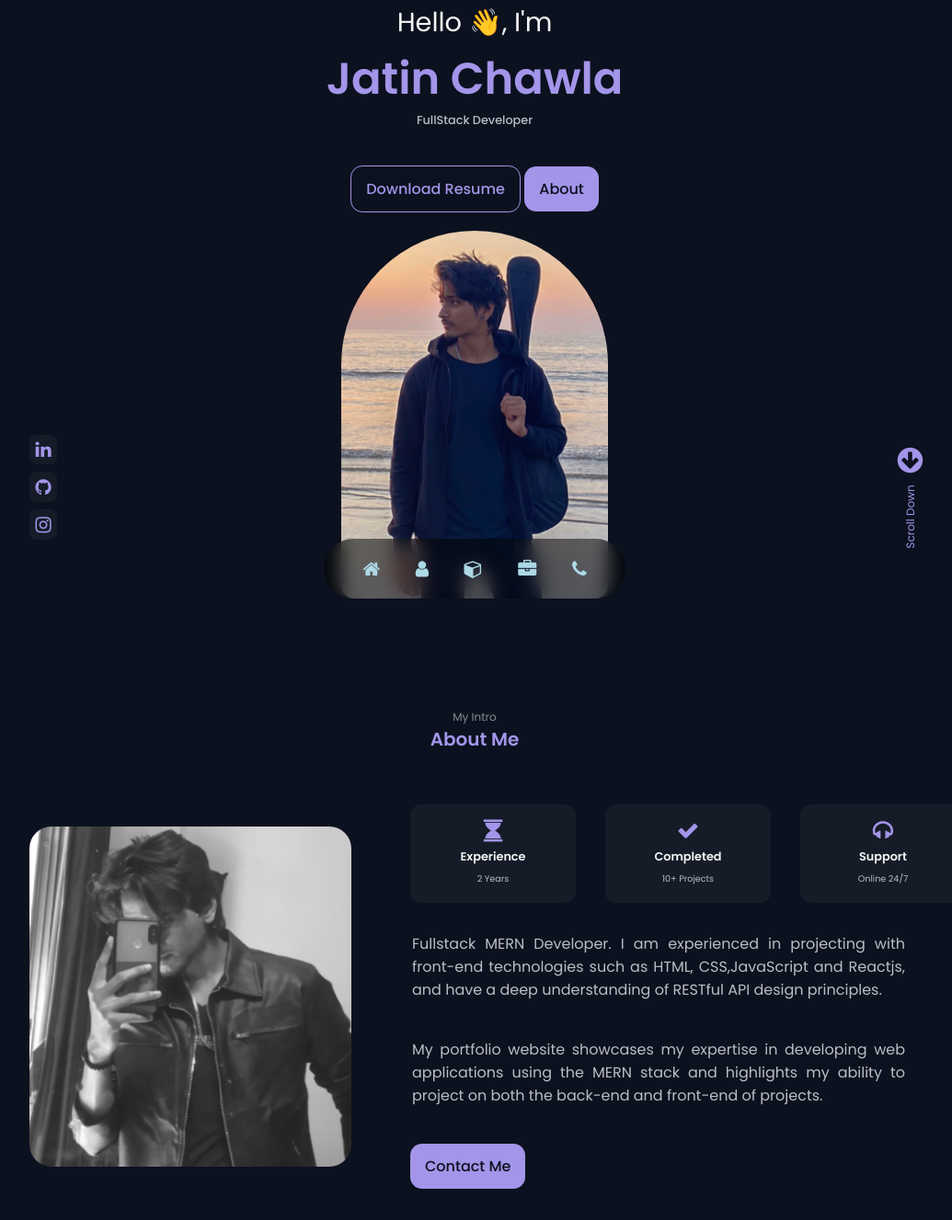
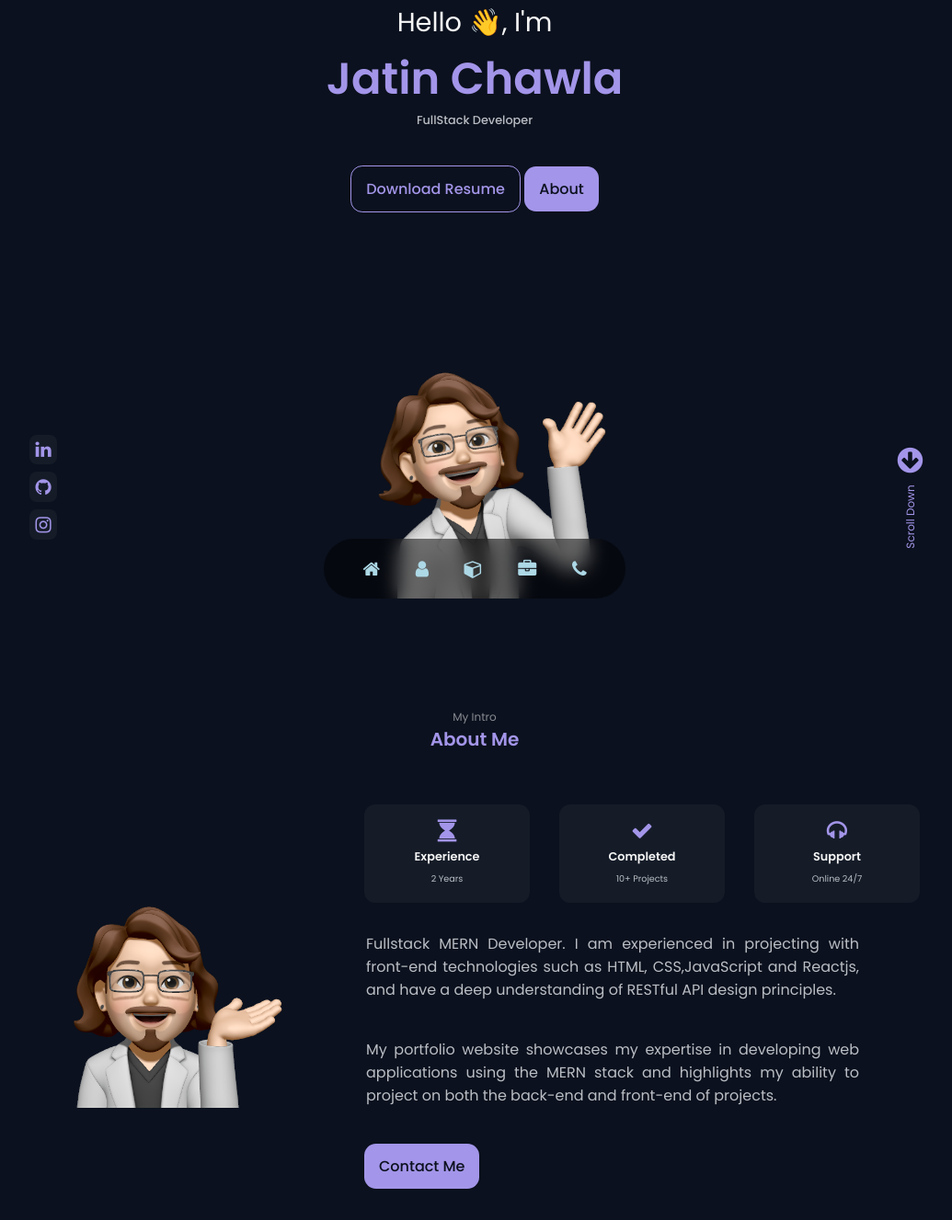
Before and after one commit to Shubhamkhandge/Portfolio, a plain HTML site: page index.html in a window 1280 px wide. Shown: the part 133-1460 px from the top of the page at 92% size, without its empty margins (124-1159 px from the left). Drawn offline with nearby package versions, Linux system fonts and the light colour scheme.

Commit message:
changed images

```diff
--- a/index.html
+++ b/index.html
@@ -76,7 +76,7 @@
                 </div>
 
                 <div class="home-handle">
-                    <img src="assets/img/IMG-20230120-WA0169.jpg" width="1804" height="2048" alt="Jatin-Chawla" class="home-img">
+                    <img src="assets/img/memoji.png" width="1804" height="2048" alt="Jatin-Chawla" class="home-img">
                 </div>
 
                 <div class="home-social">
@@ -102,7 +102,7 @@
             <h2 class="section-title">About Me</h2>
 
             <div class="about-container container grid">
-                <img src="assets/img/about.jpg" alt="" class="about-img">
+                <img src="assets/img/about-img.png" alt="" class="about-img">
 
                 <div class="about-data">
                     <div class="about-info">
--- a/style.css
+++ b/style.css
@@ -164,7 +164,7 @@ button {
 }
 
 .home-img {
-  width: 150%;
+  width: 100%;
   height: auto;
 }
 
@@ -622,7 +622,7 @@ button {
 }
 
 .home-img {
-    width: 150%;
+    width: 100%;
 }
 
 .about-info {
@@ -750,7 +750,7 @@ button {
 }
 
 .home-img {
-  width: 150%;
+  width: 100%;
 }
 
 .home-social-link {
@@ -773,7 +773,7 @@ button {
 }
 
 .about-img {
-  width: 350px;
+  width: 250px;
 }
 
 .about-data {
```
Also changed, not shown: assets/img/about-img.png (added), assets/img/memoji.png (added).
